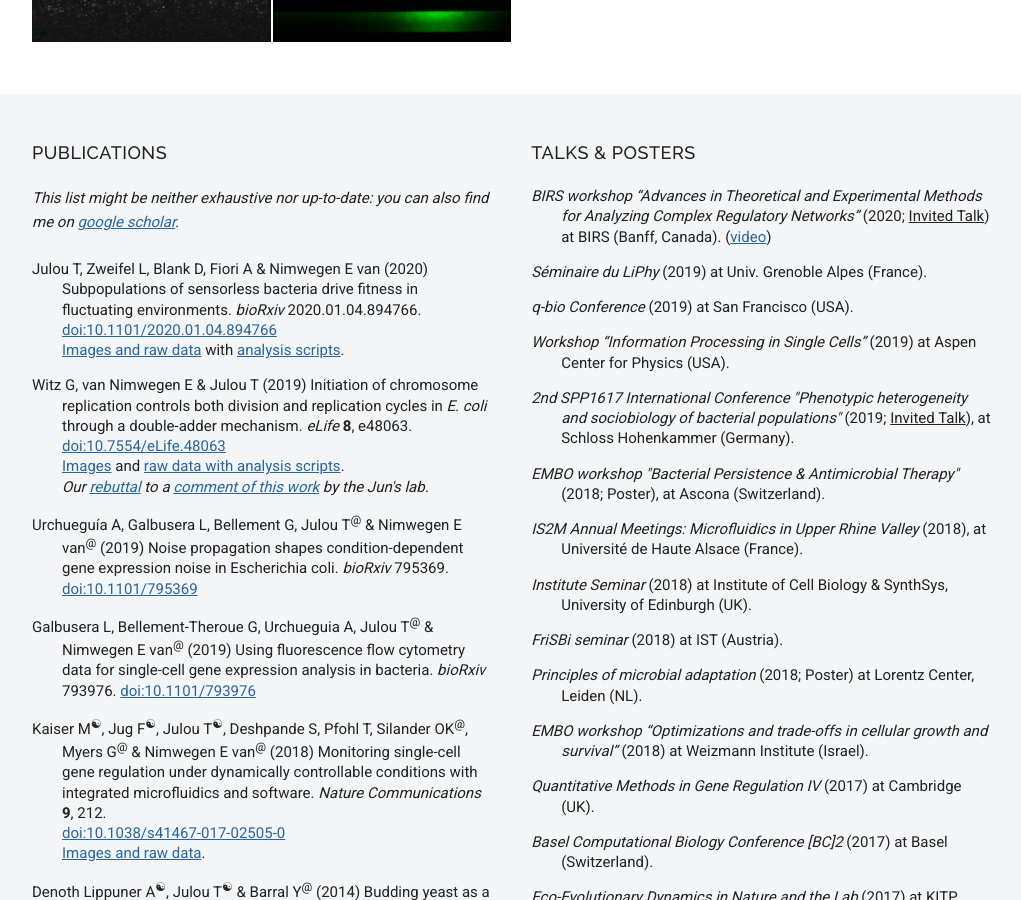
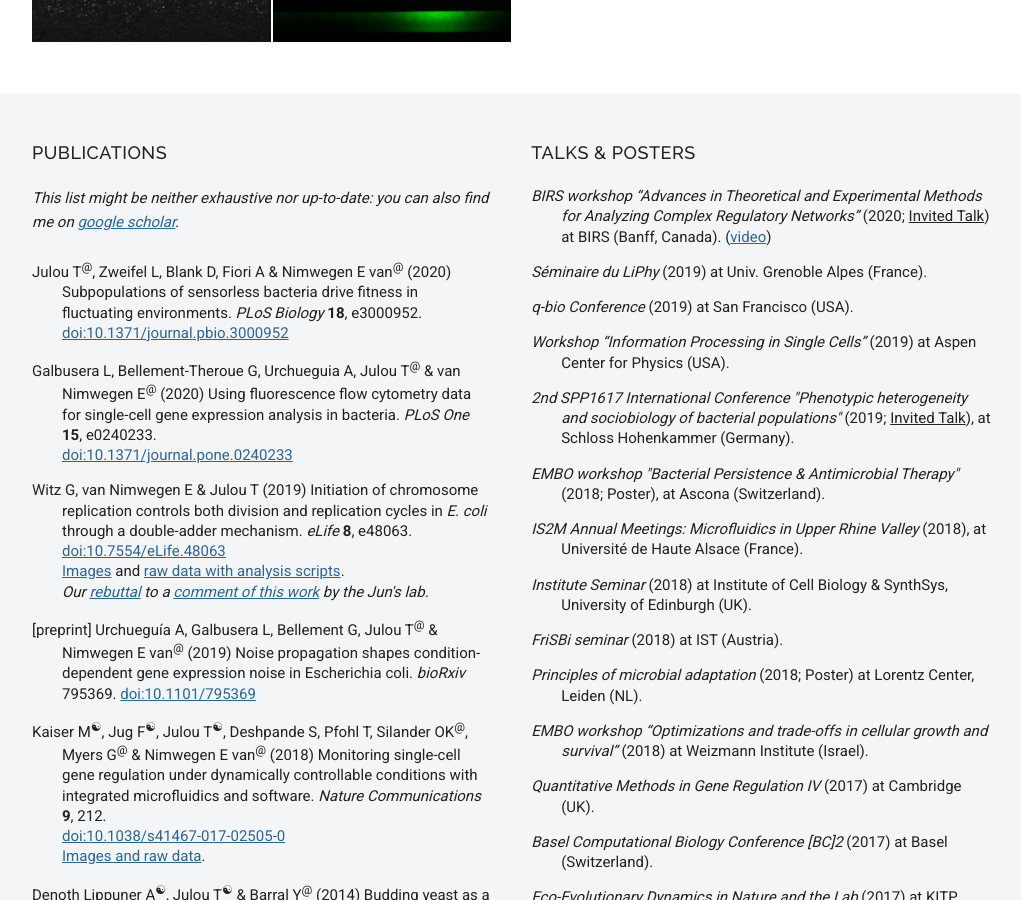
Before and after one commit to julou/julou.github.io, a Jekyll site: the page built from outputs.md, in a window 1280 px wide and 900 px high, scrolled down 717 px. Shown: the whole window, without its empty margins (128-1149 px from the left). Built offline with Jekyll 4.4.1, drawn with Linux system fonts in a browser that asks for light colours; comment, search, counter and statistics services are not loaded.

Commit message:
Updated PLoS One and PLoS Biology articles.

```diff
--- a/_includes/bibArticles.html
+++ b/_includes/bibArticles.html
@@ -1,14 +1,14 @@
 <div class="csl-bib-body" style="line-height: 1.35; margin-left: 2em; text-indent:-2em;">
-  <div class="csl-entry">Julou T, Zweifel L, Blank D, Fiori A &amp; Nimwegen E van (2020) Subpopulations of sensorless bacteria drive fitness in fluctuating environments. <i>bioRxiv</i> 2020.01.04.894766. <a href="https://doi.org/10.1101/2020.01.04.894766">doi:10.1101/2020.01.04.894766</a><br/><a href="https://doi.org/10.5281/zenodo.3894719">Images and raw data</a> with <a href="https://github.com/julou/MoM_lacInduction">analysis scripts</a>.</div>
-  <span class="Z3988" title="url_ver=Z39.88-2004&amp;ctx_ver=Z39.88-2004&amp;rfr_id=info%3Asid%2Fzotero.org%3A2&amp;rft_id=info%3Adoi%2F10.1101%2F2020.01.04.894766&amp;rft_val_fmt=info%3Aofi%2Ffmt%3Akev%3Amtx%3Ajournal&amp;rft.genre=article&amp;rft.atitle=Subpopulations%20of%20sensorless%20bacteria%20drive%20fitness%20in%20fluctuating%20environments&amp;rft.jtitle=bioRxiv&amp;rft.aufirst=Thomas&amp;rft.aulast=Julou&amp;rft.au=Thomas%20Julou&amp;rft.au=Ludovit%20Zweifel&amp;rft.au=Diana%20Blank&amp;rft.au=Athos%20Fiori&amp;rft.au=Erik%20van%20Nimwegen&amp;rft.date=2020-06-19&amp;rft.pages=2020.01.04.894766&amp;rft.language=en"></span>
+  <div class="csl-entry" style="margin-bottom: 1em;"><span class="corresp-auth">Julou T</span>, Zweifel L, Blank D, Fiori A &amp; <span class="corresp-auth">Nimwegen E van</span> (2020) Subpopulations of sensorless bacteria drive fitness in fluctuating environments. <i>PLoS Biology</i> <b>18</b>, e3000952. <br/><a href="https://doi.org/10.1371/journal.pbio.3000952">doi:10.1371/journal.pbio.3000952</a></div>
+  <span class="Z3988" title="url_ver=Z39.88-2004&amp;ctx_ver=Z39.88-2004&amp;rfr_id=info%3Asid%2Fzotero.org%3A2&amp;rft_id=info%3Adoi%2F10.1371%2Fjournal.pbio.3000952&amp;rft_val_fmt=info%3Aofi%2Ffmt%3Akev%3Amtx%3Ajournal&amp;rft.genre=article&amp;rft.atitle=Subpopulations%20of%20sensorless%20bacteria%20drive%20fitness%20in%20fluctuating%20environments&amp;rft.jtitle=PLoS%20Biology&amp;rft.volume=18&amp;rft.issue=12&amp;rft.aufirst=Thomas&amp;rft.aulast=Julou&amp;rft.au=Thomas%20Julou&amp;rft.au=Ludovit%20Zweifel&amp;rft.au=Diana%20Blank&amp;rft.au=Athos%20Fiori&amp;rft.au=Erik%20van%20Nimwegen&amp;rft.date=2020-12-03&amp;rft.pages=e3000952&amp;rft.language=en"></span>
+  <div class="csl-entry">Galbusera L, Bellement-Theroue G, Urchueguia A, <span class="corresp-auth">Julou T</span> &amp; <span class="corresp-auth">van Nimwegen E</span> (2020) Using fluorescence flow cytometry data for single-cell gene expression analysis in bacteria. <i>PLoS One</i> <b>15</b>, e0240233. <br/><a href="https://doi.org/10.1371/journal.pone.0240233">doi:10.1371/journal.pone.0240233</a></div>
+  <span class="Z3988" title="url_ver=Z39.88-2004&amp;ctx_ver=Z39.88-2004&amp;rfr_id=info%3Asid%2Fzotero.org%3A2&amp;rft_id=info%3Adoi%2F10.1371%2Fjournal.pone.0240233&amp;rft_id=info%3Apmid%2F33045012&amp;rft_val_fmt=info%3Aofi%2Ffmt%3Akev%3Amtx%3Ajournal&amp;rft.genre=article&amp;rft.atitle=Using%20fluorescence%20flow%20cytometry%20data%20for%20single-cell%20gene%20expression%20analysis%20in%20bacteria&amp;rft.jtitle=PLoS%20One&amp;rft.stitle=PLoS%20One&amp;rft.volume=15&amp;rft.issue=10&amp;rft.aufirst=Luca&amp;rft.aulast=Galbusera&amp;rft.au=Luca%20Galbusera&amp;rft.au=Gwendoline%20Bellement-Theroue&amp;rft.au=Arantxa%20Urchueguia&amp;rft.au=Thomas%20Julou&amp;rft.au=Erik%20van%20Nimwegen&amp;rft.date=2020&amp;rft.pages=e0240233&amp;rft.issn=1932-6203&amp;rft.language=eng"></span>
   <div class="csl-entry">Witz G, van Nimwegen E &amp; Julou T (2019) Initiation of chromosome replication controls both division and replication cycles in <i>E. coli</i> through a double-adder mechanism. <i>eLife</i> <b>8</b>, e48063. <a href="https://doi.org/10.7554/eLife.48063">doi:10.7554/eLife.48063</a><br/>
   <a href="https://doi.org/10.5281/zenodo.3149097">Images</a> and <a href="https://github.com/guiwitz/DoubleAdderArticle">raw data with analysis scripts</a>.<br/>
   <i>Our <a href="https://doi.org/10.1101/2020.08.04.227694">rebuttal</a> to a <a href="https://doi.org/10.1101/2020.05.08.084376">comment of this work</a> by the Jun's lab.</i></div>
   <span class="Z3988" title="url_ver=Z39.88-2004&amp;ctx_ver=Z39.88-2004&amp;rfr_id=info%3Asid%2Fzotero.org%3A2&amp;rft_id=info%3Adoi%2F10.7554%2FeLife.48063&amp;rft_val_fmt=info%3Aofi%2Ffmt%3Akev%3Amtx%3Ajournal&amp;rft.genre=article&amp;rft.atitle=Initiation%20of%20chromosome%20replication%20controls%20both%20division%20and%20replication%20cycles%20in%20%3Ci%20class%3D%22nocase%22%3EE.%20coli%3C%2Fi%3E%20through%20a%20double-adder%20mechanism&amp;rft.jtitle=eLife&amp;rft.volume=8&amp;rft.aufirst=Guillaume&amp;rft.aulast=Witz&amp;rft.au=Guillaume%20Witz&amp;rft.au=Erik%20van%20Nimwegen&amp;rft.au=Thomas%20Julou&amp;rft.date=2019-11-11&amp;rft.pages=e48063&amp;rft.issn=2050-084X&amp;rft.language=en"></span>
-  <div class="csl-entry" style="margin-bottom: 1em;">Urchueguía A, Galbusera L, Bellement G, <span class="corresp-auth">Julou T</span> &amp; <span class="corresp-auth">Nimwegen E van</span> (2019) Noise propagation shapes condition-dependent gene expression noise in Escherichia coli. <i>bioRxiv</i> 795369. <a href="https://doi.org/10.1101/795369">doi:10.1101/795369</a></div>
+  <div class="csl-entry" style="margin-bottom: 1em;">[preprint] Urchueguía A, Galbusera L, Bellement G, <span class="corresp-auth">Julou T</span> &amp; <span class="corresp-auth">Nimwegen E van</span> (2019) Noise propagation shapes condition-dependent gene expression noise in Escherichia coli. <i>bioRxiv</i> 795369. <a href="https://doi.org/10.1101/795369">doi:10.1101/795369</a></div>
   <span class="Z3988" title="url_ver=Z39.88-2004&amp;ctx_ver=Z39.88-2004&amp;rfr_id=info%3Asid%2Fzotero.org%3A2&amp;rft_id=info%3Adoi%2F10.1101%2F795369&amp;rft_val_fmt=info%3Aofi%2Ffmt%3Akev%3Amtx%3Ajournal&amp;rft.genre=article&amp;rft.atitle=Noise%20propagation%20shapes%20condition-dependent%20gene%20expression%20noise%20in%20Escherichia%20coli&amp;rft.jtitle=bioRxiv&amp;rft.aufirst=Arantxa&amp;rft.aulast=Urchuegu%C3%ADa&amp;rft.au=Arantxa%20Urchuegu%C3%ADa&amp;rft.au=Luca%20Galbusera&amp;rft.au=Gwendoline%20Bellement&amp;rft.au=Thomas%20Julou&amp;rft.au=Erik%20van%20Nimwegen&amp;rft.date=2019-10-07&amp;rft.pages=795369&amp;rft.language=en"></span>
-  <div class="csl-entry">Galbusera L, Bellement-Theroue G, Urchueguia A, <span class="corresp-auth">Julou T</span> &amp; <span class="corresp-auth">Nimwegen E van</span> (2019) Using fluorescence flow cytometry data for single-cell gene expression analysis in bacteria. <i>bioRxiv</i> 793976. <a href="https://doi.org/10.1101/793976">doi:10.1101/793976</a></div>
-  <span class="Z3988" title="url_ver=Z39.88-2004&amp;ctx_ver=Z39.88-2004&amp;rfr_id=info%3Asid%2Fzotero.org%3A2&amp;rft_id=info%3Adoi%2F10.1101%2F793976&amp;rft_val_fmt=info%3Aofi%2Ffmt%3Akev%3Amtx%3Ajournal&amp;rft.genre=article&amp;rft.atitle=Using%20fluorescence%20flow%20cytometry%20data%20for%20single-cell%20gene%20expression%20analysis%20in%20bacteria&amp;rft.jtitle=bioRxiv&amp;rft.aufirst=Luca&amp;rft.aulast=Galbusera&amp;rft.au=Luca%20Galbusera&amp;rft.au=Gwendoline%20Bellement-Theroue&amp;rft.au=Arantxa%20Urchueguia&amp;rft.au=Thomas%20Julou&amp;rft.au=Erik%20van%20Nimwegen&amp;rft.date=2019-10-05&amp;rft.pages=793976&amp;rft.language=en"></span>
   <div class="csl-entry"><span class="co-first">Kaiser M</span>, <span class="co-first">Jug F</span>, <span class="co-first">Julou T</span>, Deshpande S, Pfohl T, <span class="corresp-auth">Silander OK</span>, <span class="corresp-auth">Myers G</span> &amp; <span class="corresp-auth">Nimwegen E van</span> (2018) Monitoring single-cell gene regulation under dynamically controllable conditions with integrated microfluidics and software. <i>Nature Communications</i> <b>9</b>, 212. <br/><a href="https://doi.org/10.1038/s41467-017-02505-0">doi:10.1038/s41467-017-02505-0</a><br/><a href="https://doi.org/10.5281/zenodo.824793">Images and raw data</a>.</div>
   <span class="Z3988" title="url_ver=Z39.88-2004&amp;ctx_ver=Z39.88-2004&amp;rfr_id=info%3Asid%2Fzotero.org%3A2&amp;rft_id=info%3Adoi%2F10.1038%2Fs41467-017-02505-0&amp;rft_val_fmt=info%3Aofi%2Ffmt%3Akev%3Amtx%3Ajournal&amp;rft.genre=article&amp;rft.atitle=Monitoring%20single-cell%20gene%20regulation%20under%20dynamically%20controllable%20conditions%20with%20integrated%20microfluidics%20and%20software&amp;rft.jtitle=Nature%20Communications&amp;rft.volume=9&amp;rft.issue=1&amp;rft.aufirst=Matthias&amp;rft.aulast=Kaiser&amp;rft.au=Matthias%20Kaiser&amp;rft.au=Florian%20Jug&amp;rft.au=Thomas%20Julou&amp;rft.au=Siddharth%20Deshpande&amp;rft.au=Thomas%20Pfohl&amp;rft.au=Olin%20K.%20Silander&amp;rft.au=Gene%20Myers&amp;rft.au=Erik%20van%20Nimwegen&amp;rft.date=2018-01-15&amp;rft.pages=212&amp;rft.issn=2041-1723&amp;rft.language=En"></span>
   <div class="csl-entry" style="margin-bottom: 1em;"><span class="co-first">Denoth Lippuner A</span>, <span class="co-first">Julou T</span> &amp; <span class="corresp-auth">Barral Y</span> (2014) Budding yeast as a model organism to study the effects of age. <i>FEMS Microbiol. Rev.</i> <b>38</b>, 300–325. <br/><a href="https://dx.doi.org/10.1111/1574-6976.12060">doi:10.1111/1574-6976.12060</a></div>
```
Also changed, not shown: _projects/06-single-cell-methods.md (+1 -1 lines), _projects/09-single-cell-regulation.md (+1 -1 lines), resources.md (+3 -3 lines).
